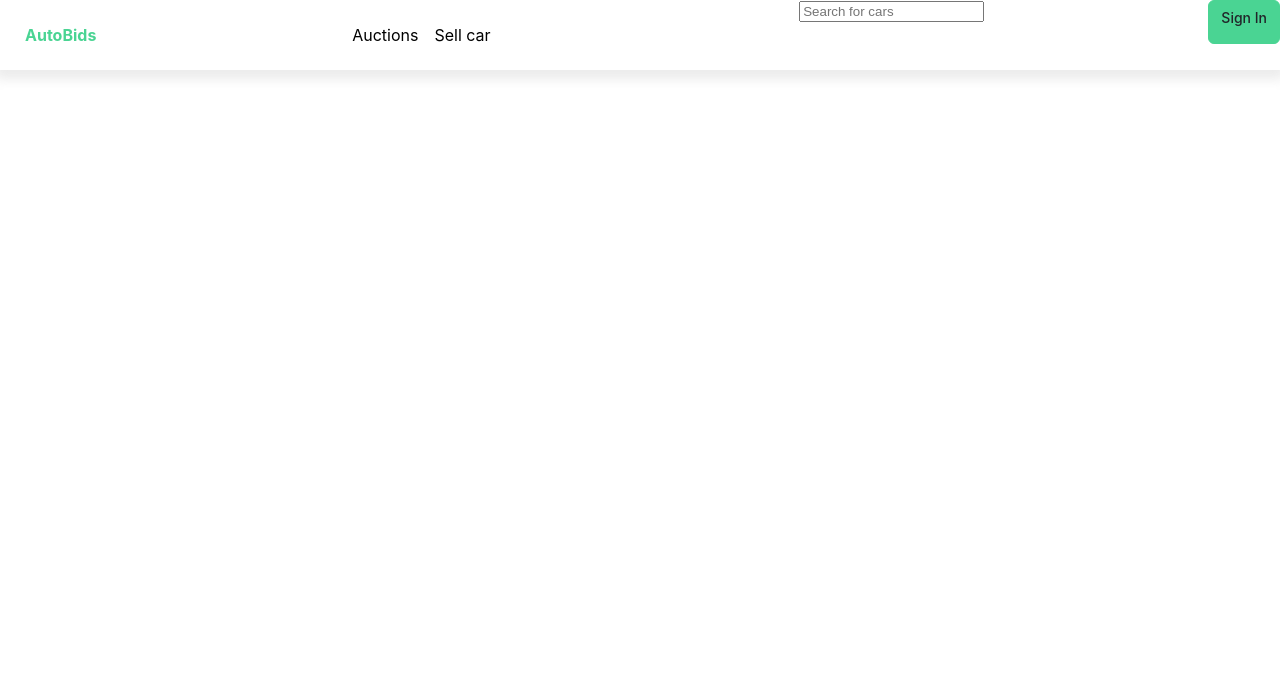
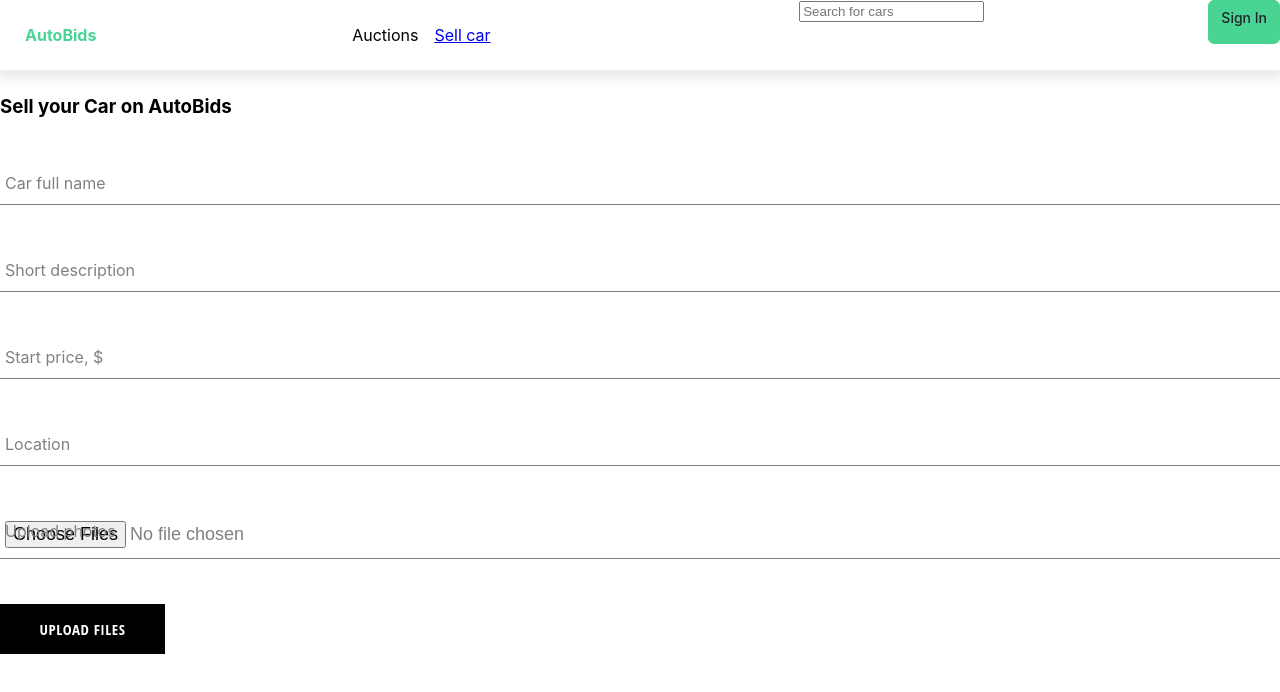
Before and after one commit to AleksanderDovgopoly/react-autobids, a React (Create React App) app: page /sell-car in a window 1280 px wide. Shown: the top 692 px of the page. Built offline with nearby package versions, Linux system fonts and the light colour scheme.

Commit message:
Upload files to Storage

```diff
--- a/src/App.js
+++ b/src/App.js
@@ -2,14 +2,16 @@ import {BrowserRouter, Route, Routes} from "react-router-dom";
 import HomePage from "./pages/home-page/homePage";
 import SignInAndSignUpPage from "./pages/sign-in-and-sign-up/sign-in-and-sign-up";
 import Header from "./components/header/header";
+import SellCar from "./pages/sell-car/sell-car";
 
 function App() {
     return (
         <BrowserRouter>
-            <Header />
+            <Header/>
             <Routes>
                 <Route exact path='/' element={<HomePage/>}/>
                 <Route path='/sign-in' element={<SignInAndSignUpPage/>}/>
+                <Route path='/sell-car' element={<SellCar/>}/>
             </Routes>
         </BrowserRouter>
     );
--- a/src/components/header/header.js
+++ b/src/components/header/header.js
@@ -25,7 +25,9 @@ const Header = () => {
             <div className={classes.navContainer}>
                 <ul className={classes.navBar}>
                     <li>Auctions</li>
-                    <li>Sell car</li>
+                    <li>
+                        <Link to="/sell-car">Sell car</Link>
+                    </li>
                 </ul>
                 <SearchForm />
             </div>
--- /dev/null
+++ b/src/components/sell-car-form/sell-car-form.js
@@ -0,0 +1,125 @@
+import FormInput from "../form-input/form-input";
+
+import classes from "./sell-car-form.module.css";
+import {useState} from "react";
+import CustomButton from "../custom-button/custom-button";
+import firebase, {storage} from "../../firebase/firebase.utils";
+
+
+const SellCarForm = () => {
+
+    const [files, setFiles] = useState([]);
+    const [uploadedPhoto, setUploadedPhoto] = useState([]);
+    const [newAuctionData, setNewAuctionData] = useState({
+        title: '',
+        short_description: '',
+        start_price: '',
+        geo: '',
+        photos: [],
+    });
+
+    console.log('Current auction data: ', newAuctionData);
+    console.log(uploadedPhoto)
+
+    const {title, short_description, start_price, geo, photos} = newAuctionData;
+
+
+    const handleChange = event => {
+        const {name, value} = event.target;
+        setNewAuctionData({...newAuctionData, [name]: value})
+    }
+
+    const handlePhotoChange = event => {
+        for (let i = 0; i < event.target.files.length; i++) {
+            const newFile = event.target.files[i];
+            newFile["id"] = Math.random();
+            // add an "id" property to each File object
+            setFiles(prevState => [...prevState, newFile]);
+        }
+    };
+
+    //console.log(uploadedPhoto)
+
+
+    const onUploadSubmission = e => {
+        e.preventDefault();
+
+        const promises = [];
+        files.forEach(file => {
+            const uploadTask =
+                storage.ref().child(`testFolder/${file.name}`).put(file);
+            promises.push(uploadTask);
+            uploadTask.on(
+                firebase.storage.TaskEvent.STATE_CHANGED,
+                snapshot => {
+                    const progress =
+                        (snapshot.bytesTransferred / snapshot.totalBytes) * 100;
+                    if (snapshot.state === firebase.storage.TaskState.RUNNING) {
+                        console.log(`Progress: ${progress}%`);
+                    }
+                },
+                error => console.log(error.code),
+                async () => {
+                    const downloadURL = await uploadTask.snapshot.ref.getDownloadURL();
+                    setUploadedPhoto(prevState => [...prevState, downloadURL]);
+                }
+            );
+        });
+        Promise.all(promises)
+            .then(() => {
+                alert('All files uploaded')
+            })
+            .catch(err => console.log(err.code));
+    }
+
+
+    return (
+        <form className={classes.form}>
+            <FormInput
+                type='text'
+                name='title'
+                value={title}
+                handleChange={handleChange}
+                label='Car full name'
+                required
+            />
+            <FormInput
+                type='text'
+                name='short_description'
+                value={short_description}
+                handleChange={handleChange}
+                label='Short description'
+                required
+            />
+            <FormInput
+                type='number'
+                name='start_price'
+                value={start_price}
+                handleChange={handleChange}
+                label='Start price, $'
+                required
+            />
+            <FormInput
+                type='text'
+                name='geo'
+                value={geo}
+                handleChange={handleChange}
+                label='Location'
+                required
+            />
+            <FormInput
+                type='file'
+                accept=".png, .jpg, .jpeg"
+                name='photos'
+                value={photos}
+                handleChange={handlePhotoChange}
+                label='Upload photos'
+                required
+                multiple
+            />
+            <CustomButton onClick={onUploadSubmission}>Upload files</CustomButton>
+        </form>
+    )
+}
+
+export default SellCarForm;
--- /dev/null
+++ b/src/components/sell-car-form/sell-car-form.module.css
@@ -0,0 +1,3 @@
+.form {
+
+}
--- a/src/firebase/firebase.utils.js
+++ b/src/firebase/firebase.utils.js
@@ -1,6 +1,7 @@
 import firebase from "firebase/compat/app";
 import 'firebase/compat/firestore'
 import 'firebase/compat/auth'
+import 'firebase/compat/storage'
 
 const firebaseConfig = {
     apiKey: "AIzaSyA0CGxASlJ2b3WI5Jl68TUC5T69BcQ2SkQ",
@@ -79,4 +80,6 @@ export const auth = firebase.auth();
 
 export const firestore = firebase.firestore();
 
+export const storage = firebase.storage();
+
 export default firebase;
--- /dev/null
+++ b/src/pages/sell-car/sell-car.js
@@ -0,0 +1,17 @@
+import SellCarForm from "../../components/sell-car-form/sell-car-form";
+
+import classes from "./sell-car.module.css";
+
+
+const SellCar = () => {
+
+    return (
+        <div className={classes.sellCarContainer}>
+            <h3>Sell your Car on AutoBids</h3>
+
+            <SellCarForm />
+        </div>
+    )
+}
+
+export default SellCar
--- /dev/null
+++ b/src/pages/sell-car/sell-car.module.css
@@ -0,0 +1,3 @@
+.sellCarContainer {
+
+}
```
